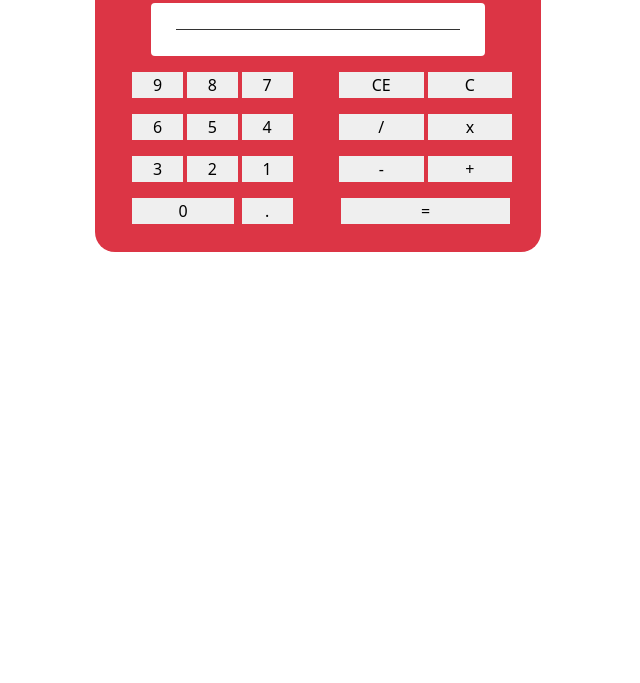
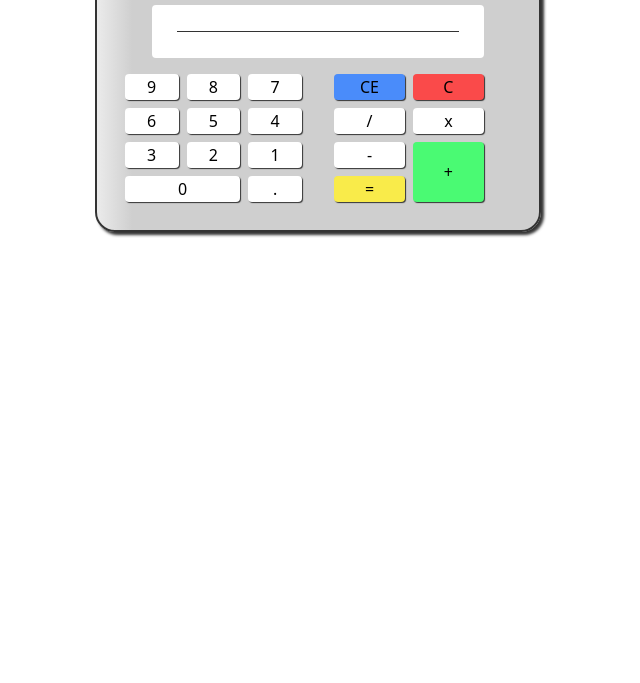
Before and after one commit to SamLaye/ChallengeCalculatrice, a plain HTML site: page index.html in a window 1280 px wide. Shown: the part 117-800 px from the top of the page, without its empty margins (322-962 px from the left). Drawn offline with nearby package versions, Linux system fonts and the light colour scheme.

Commit message:
Design de la calculatrice

```diff
--- a/calculatrice.css
+++ b/calculatrice.css
@@ -7,15 +7,55 @@ input{
 	border-bottom: 1px solid #333;
 }
 #calculatrice{
+	border: 2px solid #333;
+	background-image: linear-gradient(to right, #ebebeb, #cfcfcf 8%);
 	width: 40%;
 	border-radius: 20px;
+	box-shadow: 3px 3px 3px #333;
+}
+#calculatrice h1{
+	color: #333;
 }
 button{
 	border: none;
+	box-shadow: 1px 1px 1px #333;
+	background-color: #fff;
+}
+#ce{
+	background-color: #4a8cfa;
+}
+#c{
+	background-color: #fa4a4a;
+}
+#plus{
+	background-color: #4afa73;
+}
+#egal{
+	background-color: #f9eb4a;
+}
+@media screen and (max-width: 990px){
+	#calculatrice{
+/*		width: 70%;*/
+	}
 }
 @media screen and (max-width: 777px){
 	#calculatrice{
 		width: 60%;
+	}
+}
+@media screen and (max-width: 515px){
+	#calculatrice{
+		width: 75%;
+	}
+}
+@media screen and (max-width: 417px){
+	#calculatrice{
+		width: 95%;
+	}
+}
+@media screen and (max-width: 285px){
+	#calculatrice button{
+		font-size: 12px;
 	}
 }
 @media screen and (max-width: 240px){
@@ -23,8 +63,9 @@ button{
 		width: 100%;
 	}
 }
-@media screen and (max-width: 370px){
-	#calculatrice{
-		width: 95%;
+@media screen and (max-width: 235px){
+	#calculatrice button{
+		font-size: 10px;
+		font-weight: bold;
 	}
 }
--- a/calculatrice.js
+++ b/calculatrice.js
@@ -94,10 +94,20 @@ function soustraction(){
 }
 
 function calculer(){
-	// La fonction eval() prend une chaîne de caractères en argument et l'évalue comme du code JavaScript.
-	let resultatOperation = eval(operation.value)
+	let premierCaractere = operation.value.charAt(0)
+	console.log(premierCaractere)
+	if(premierCaractere == "/" || premierCaractere == "*")
+	{
+		operation.value = "Syntaxe error"
+		console.log("Syntaxe error")
+	}
+	else
+	{
+		// La fonction eval() prend une chaîne de caractères en argument et l'évalue comme du code JavaScript.
+		let resultatOperation = eval(operation.value)
 
-	resultat.value = resultatOperation;
+		resultat.value = resultatOperation;
+	}
 }
 
 function CE_action(){
@@ -108,3 +118,9 @@ function C_action(){
 	operation.value = zero;
 	resultat.value = zero;
 }
+
+
+// CE QUE J'AI APPRIS
+// _La fonction eval(): qui permet de transformer une expression mathematique présente
+// dans un "string" afin de pouvoir le calculer
+// _La fonction charAt(n): qui renvoie le caractère situé à la position 'n' d'un "string"
--- a/index.html
+++ b/index.html
@@ -17,43 +17,99 @@
 <body>
 	<div class="container">
 		<center>
-			<div class="row bg-danger align-self-center justify-content-center mt-4" id="calculatrice">
-				<h1 class="text-center text-capitalize my-4 text-white">Ma calculatrice</h1>
+			<div class="row align-self-center justify-content-center mt-4" id="calculatrice">
+				<h1 class="text-center text-capitalize my-4 fst-italic text-decoration-underline">
+					Ma calculatrice
+				</h1>
 				<div class="row mb-2 justify-content-center rounded bg-white mx-1 w-75">
 					<input type="text" name="" readonly class="col-11 text-end" id="operation">
 					<input type="text" name="" readonly class="col-11 fw-bold" id="resultat">
 				</div>
-				<div class="row justify-content-center">
+				<div class="row mt-1 justify-content-center">
 					<div class="col mb-4 d-flex justify-content-center">
-						<div class="row p-1 justify-content-center">
-							<button type="button" class="col-3 me-1 mt-1" onclick="afficher9()">9</button>
-							<button type="button" class="col-3 me-1 mt-1" onclick="afficher8()">8</button>
-							<button type="button" class="col-3 mt-1" onclick="afficher7()">7</button>
+						<div class="row justify-content-center">
+							<div class="row">
+								<div class="col-4 p-1">
+									<button type="button" class="col rounded w-100 h-100" onclick="afficher9()">9</button>
+								</div>
+								<div class="col-4 p-1">
+									<button type="button" class="col rounded w-100 h-100" onclick="afficher8()">8</button>
+								</div>
+								<div class="col-4 p-1">
+									<button type="button" class="col rounded w-100 h-100" onclick="afficher7()">7</button>
+								</div>
+							</div>
 
-							<button type="button" class="col-3 me-1 mt-3" onclick="afficher6()">6</button>
-							<button type="button" class="col-3 me-1 mt-3" onclick="afficher5()">5</button>
-							<button type="button" class="col-3 mt-3" onclick="afficher4()">4</button>
+							<div class="row">
+								<div class="col-4 p-1">
+									<button type="button" class="col rounded w-100 h-100" onclick="afficher6()">6</button>
+								</div>
+								<div class="col-4 p-1">
+									<button type="button" class="col rounded w-100 h-100" onclick="afficher5()">5</button>
+								</div>
+								<div class="col-4 p-1">
+									<button type="button" class="col rounded w-100 h-100" onclick="afficher4()">4</button>
+								</div>
+							</div>
 
-							<button type="button" class="col-3 me-1 mt-3" onclick="afficher3()">3</button>
-							<button type="button" class="col-3 me-1 mt-3" onclick="afficher2()">2</button>
-							<button type="button" class="col-3 mt-3" onclick="afficher1()">1</button>
+							<div class="row">
+								<div class="col-4 p-1">
+									<button type="button" class="col rounded w-100 h-100" onclick="afficher3()">3</button>
+								</div>
+								<div class="col-4 p-1">
+									<button type="button" class="col rounded w-100 h-100" onclick="afficher2()">2</button>
+								</div>
+								<div class="col-4 p-1">
+									<button type="button" class="col rounded w-100 h-100" onclick="afficher1()">1</button>
+								</div>
+							</div>
 
-							<button type="button" class="col-6 me-1 mt-3" onclick="afficher0()">0</button>
-							<button type="button" class="col-3 ms-1 mt-3" onclick="afficherPoint()">.</button>
+							<div class="row">
+								<div class="col-8 p-1">
+									<button type="button" class="col rounded w-100 h-100" onclick="afficher0()">0</button>
+								</div>
+								<div class="col-4 p-1">
+									<button type="button" class="col rounded w-100 h-100" onclick="afficherPoint()">.</button>
+								</div>
+							</div>
+
 						</div>
 					</div>
-					<div class="col mb-4">
-						<div class="row p-1 justify-content-center">
-							<button type="button" class="col-5 text-uppercase ms-1 mt-1" onclick="CE_action()">ce</button>
-							<button type="button" class="col-5 text-uppercase ms-1 mt-1" onclick="C_action()">c</button>
+					<div class="col mb-4 d-flex justify-content-between">
+						<div class="row justify-content-center">
+							<div class="row">
+								<div class="col-6 p-1">
+									<button type="button" class="col rounded w-100 h-100 text-uppercase" id="ce" onclick="CE_action()">ce</button>
+								</div>
+								<div class="col-6 p-1">
+									<button type="button" class="col rounded w-100 h-100 text-uppercase" id="c" onclick="C_action()">c</button>
+								</div>
+							</div>
+							<div class="row">
+								<div class="col-6 p-1">
+									<button type="button" class="col rounded w-100 h-100" onclick="division()">/</button>
+								</div>
+								<div class="col-6 p-1">
+									<button type="button" class="col rounded w-100 h-100" onclick="multiplication()">x</button>
+								</div>
+							</div>
+							<div class="row">
+								<div class="col-6 d-flex flex-column justify-content-between p-0">
+									<div class="col p-1">
+										<button type="button" class="col rounded w-100 h-100" onclick="soustraction()">-</button>
+									</div>
+									<div class="col p-1">
+										<button type="button" class="col rounded w-100 h-100" id="egal" onclick="calculer()">=</button>
+									</div>
 
-							<button type="button" class="col-5 ms-1 mt-3" onclick="division()">/</button>
-							<button type="button" class="col-5 ms-1 mt-3" onclick="multiplication()">x</button>
+								</div>
+								<div class="col-6 p-1">
+									<button type="button" class="col rounded w-100 h-100" id="plus" onclick="addition()">+</button>
+								</div>
+							</div>
 
-							<button type="button" class="col-5 ms-1 mt-3" onclick="soustraction()">-</button>
-							<button type="button" class="col-5 ms-1 mt-3" onclick="addition()">+</button>
 
-							<button type="button" class="col-10 mt-3 ms-1" onclick="calculer()">=</button>
+
 						</div>
 					</div>
 				</div>
```
